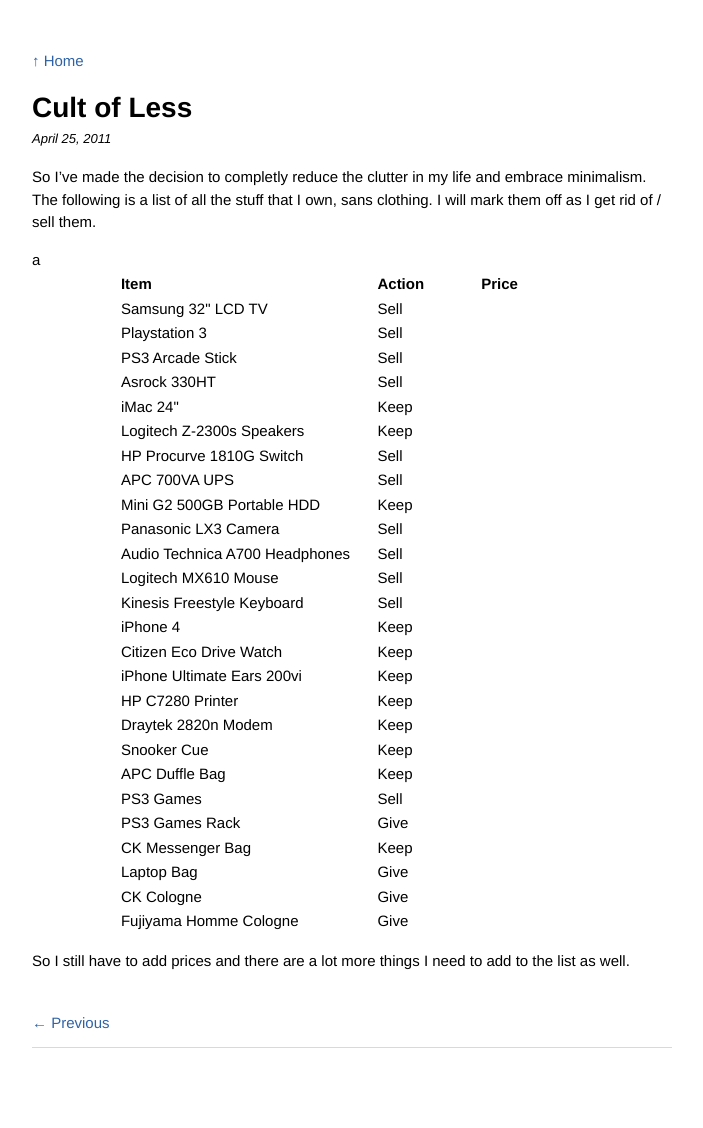
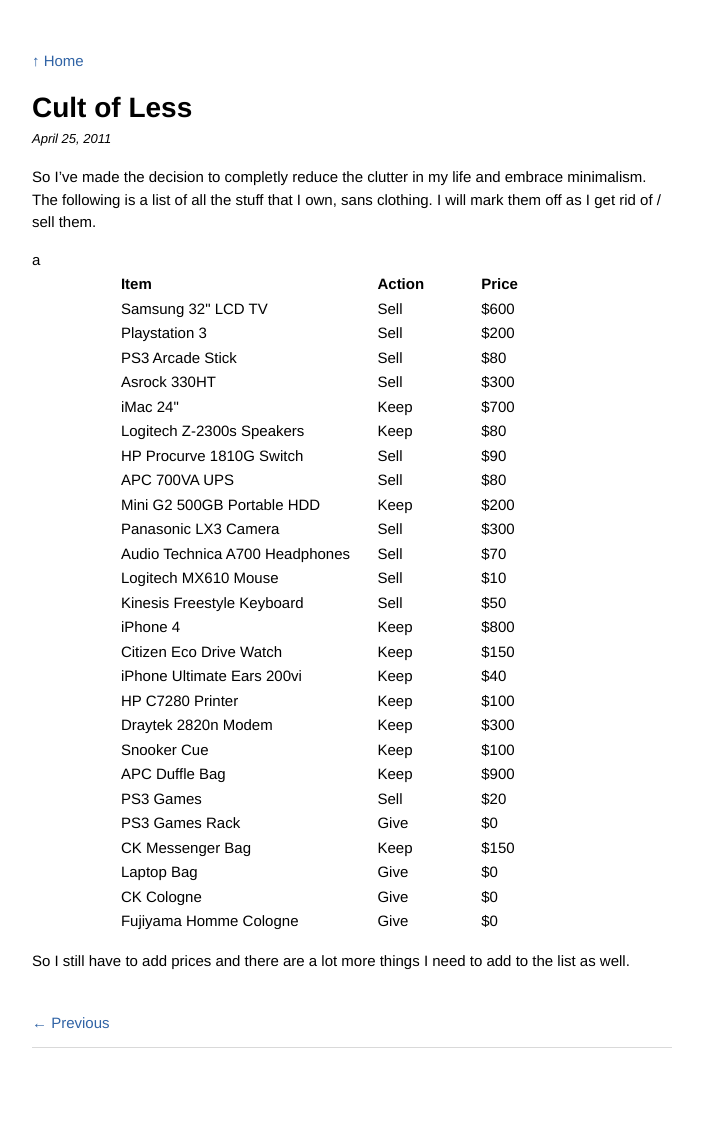
Before and after one commit to christophersjchow/blog, a Jekyll site: the page built from _posts/2011-04-25-Cult-of-Less.markdown, in a window 1280 px wide. Shown: the whole page, without its empty margins (288-991 px from the left). Built offline with Jekyll 4.4.1, drawn with Linux system fonts in a browser that asks for light colours; comment, search, counter and statistics services are not loaded.

Commit message:
Post: Add prices.

```diff
--- a/_posts/2011-04-25-Cult-of-Less.markdown
+++ b/_posts/2011-04-25-Cult-of-Less.markdown
@@ -14,132 +14,132 @@ So I've made the decision to completly reduce the clutter in my life and embrace
     <tr>
         <td>Samsung 32" LCD TV</td>
         <td>Sell</td>
-        <td></td>
+        <td>$600</td>
     </tr>
     <tr>
         <td>Playstation 3</td>
         <td>Sell</td>
-        <td></td>
+        <td>$200</td>
     </tr>
     <tr>
         <td>PS3 Arcade Stick</td>
         <td>Sell</td>
-        <td></td>
+        <td>$80</td>
     </tr>
     <tr>
         <td>Asrock 330HT</td>
         <td>Sell</td>
-        <td></td>
+        <td>$300</td>
     </tr>
     <tr>
         <td>iMac 24"</td>
         <td>Keep</td>
-        <td></td>
+        <td>$700</td>
     </tr>
     <tr>
         <td>Logitech Z-2300s Speakers</td>
         <td>Keep</td>
-        <td></td>
+        <td>$80</td>
     </tr>
     <tr>
         <td>HP Procurve 1810G Switch</td>
         <td>Sell</td>
-        <td></td>
+        <td>$90</td>
     </tr>
     <tr>
         <td>APC 700VA UPS</td>
         <td>Sell</td>
-        <td></td>
+        <td>$80</td>
     </tr>
     <tr>
         <td>Mini G2 500GB Portable HDD</td>
         <td>Keep</td>
-        <td></td>
+        <td>$200</td>
     </tr>
     <tr>
         <td>Panasonic LX3 Camera</td>
         <td>Sell</td>
-        <td></td>
+        <td>$300</td>
     </tr>
     <tr>
         <td>Audio Technica A700 Headphones</td>
         <td>Sell</td>
-        <td></td>
+        <td>$70</td>
     </tr>
     <tr>
         <td>Logitech MX610 Mouse</td>
         <td>Sell</td>
-        <td></td>
+        <td>$10</td>
     </tr>
     <tr>
         <td>Kinesis Freestyle Keyboard</td>
         <td>Sell</td>
-        <td></td>
+        <td>$50</td>
     </tr>
     <tr>
         <td>iPhone 4</td>
         <td>Keep</td>
-        <td></td>
+        <td>$800</td>
     </tr>
     <tr>
         <td>Citizen Eco Drive Watch</td>
         <td>Keep</td>
-        <td></td>
+        <td>$150</td>
     </tr>
     <tr>
         <td>iPhone Ultimate Ears 200vi</td>
         <td>Keep</td>
-        <td></td>
+        <td>$40</td>
     </tr>
     <tr>
         <td>HP C7280 Printer</td>
         <td>Keep</td>
-        <td></td>
+        <td>$100</td>
     </tr>
     <tr>
         <td>Draytek 2820n Modem</td>
         <td>Keep</td>
-        <td></td>
+        <td>$300</td>
     </tr>
     <tr>
         <td>Snooker Cue</td>
         <td>Keep</td>
-        <td></td>
+        <td>$100</td>
     </tr>
     <tr>
         <td>APC Duffle Bag</td>
         <td>Keep</td>
-        <td></td>
+        <td>$900</td>
     </tr>
     <tr>
         <td>PS3 Games</td>
         <td>Sell</td>
-        <td></td>
+        <td>$20</td>
     </tr>a
     <tr>
         <td>PS3 Games Rack</td>
         <td>Give</td>
-        <td></td>
+        <td>$0</td>
     </tr>
     <tr>
         <td>CK Messenger Bag</td>
         <td>Keep</td>
-        <td></td>
+        <td>$150</td>
     </tr>
     <tr>
         <td>Laptop Bag</td>
         <td>Give</td>
-        <td></td>
+        <td>$0</td>
     </tr>
     <tr>
         <td>CK Cologne</td>
         <td>Give</td>
-        <td></td>
+        <td>$0</td>
     </tr>
     <tr>
         <td>Fujiyama Homme Cologne</td>
         <td>Give</td>
-        <td></td>
+        <td>$0</td>
     </tr>
 </table>
 
```
